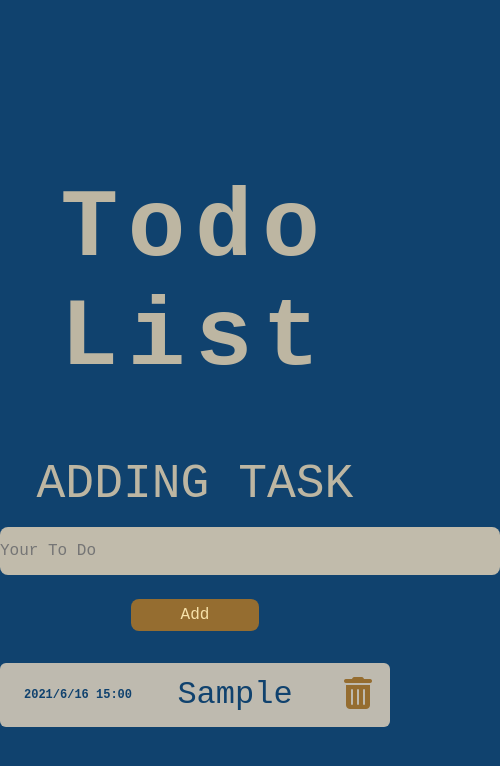
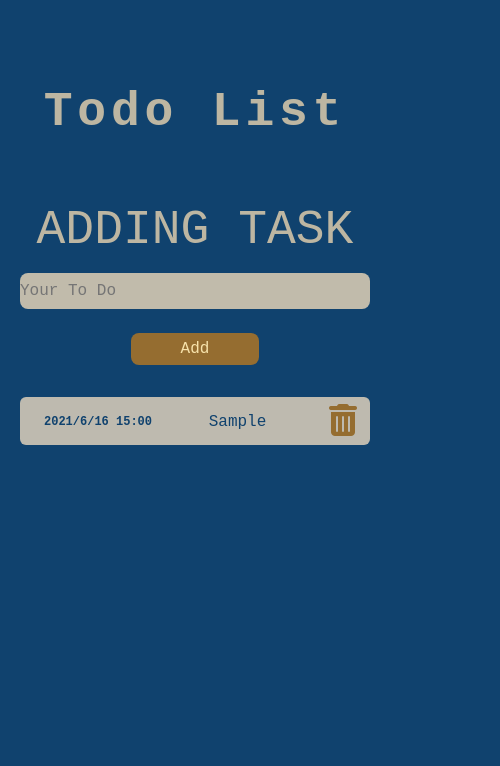
Before and after one commit to yuta15/https-yuta15.github.io-ToDoList, a plain HTML site: page index.html in a window 390 px wide. Both pictures are taken after typing "Sample" into the empty fields and a click on the input "Add". Shown: the whole page, 500 px wide, since content can reach past the window. Drawn offline with Linux system fonts and the light colour scheme; some packages are replaced by stand-ins of ours.

Commit message:
Update styles.css

```diff
--- a/styles.css
+++ b/styles.css
@@ -1,4 +1,5 @@
 @charset "UTF-8";
+
 body {
   height: auto;
   margin: 0;
@@ -20,6 +21,7 @@ header > h1 {
   text-align: center;
   letter-spacing: 0.1em;
 }
+
 
 
 
@@ -100,4 +102,42 @@ input[type=text]:focus {
 }
 .delete:hover {
   color: #b17e32e9;
+
 }
+
+@media (max-width: 450px){
+  header > h1 {
+    font-size: 48px;
+  }
+  .container {
+    max-width: 400px;
+    margin: 85px auto 0 auto;
+  }
+  label {
+    font-size: 48px;
+
+  }
+  #todotext {
+    max-width: 350px;
+    height: 36px;
+  }
+  input[type=text],
+  input[type=text]:focus {
+  width: 370px;
+ }
+ .dotask {
+   max-width: 350px;
+   margin: 32px auto 0 auto;
+   height: 48px;
+  }
+  .tasks {
+    font-size: 16px;
+    line-height: 50px;
+ }
+ .delete {
+   margin: 7px 7px 7px 0;
+ }
+ .time {
+   line-height: 50px;
+ }
+}
```
